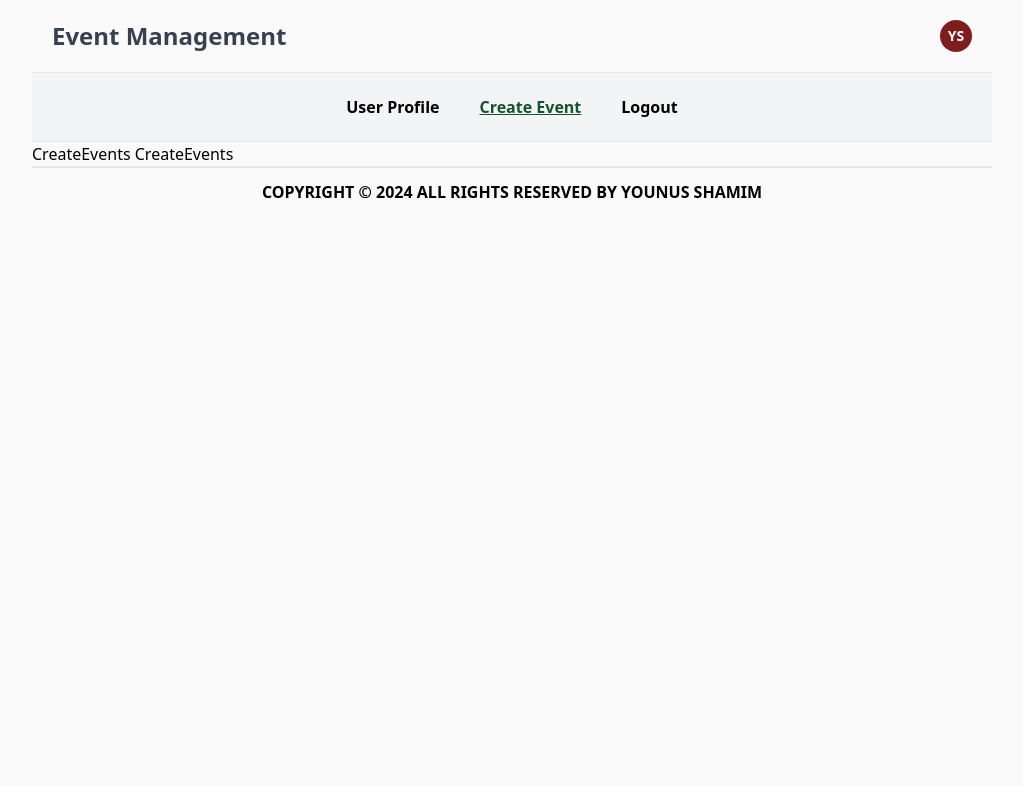
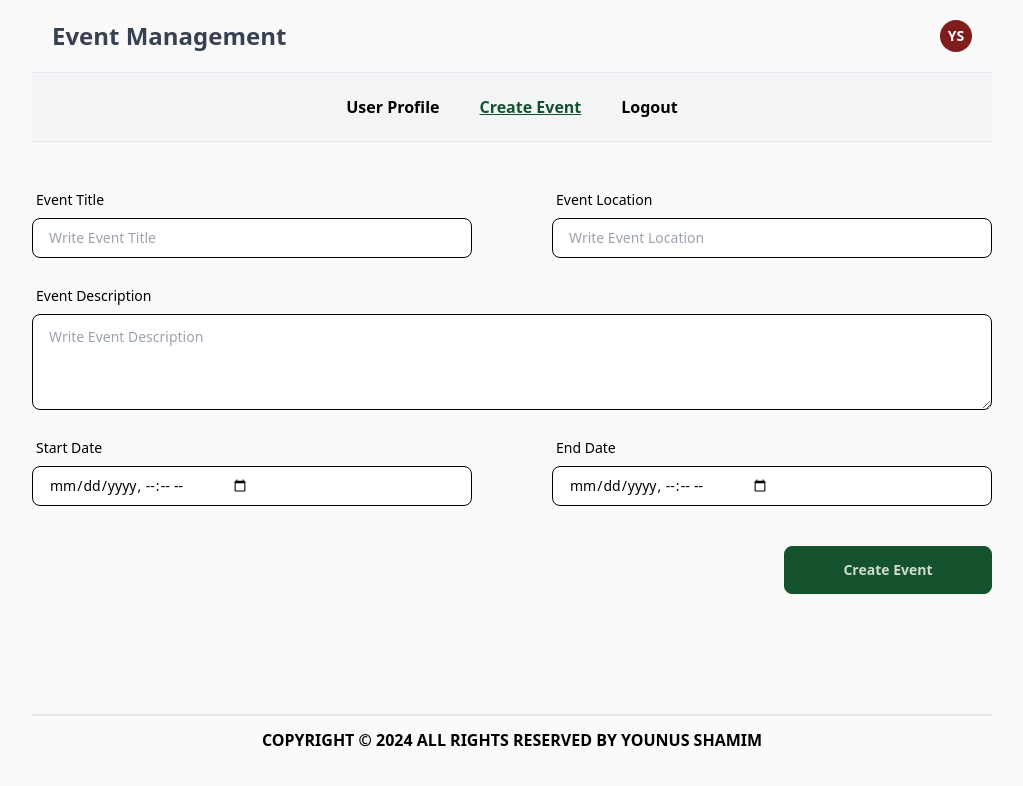
Before and after one commit to younusshamim/event-management, a React (Vite) app: page /create-event in a window 1280 px wide. Shown: the top 786 px of the page, without its empty margins (128-1151 px from the left). Built offline with nearby package versions, Linux system fonts and the light colour scheme.

Commit message:
create event form

```diff
--- a/package.json
+++ b/package.json
@@ -10,6 +10,7 @@
     "preview": "vite preview"
   },
   "dependencies": {
+    "@hookform/resolvers": "^3.6.0",
     "@reduxjs/toolkit": "^2.2.5",
     "axios": "^1.7.2",
     "clsx": "^2.1.1",
@@ -22,7 +23,8 @@
     "react-redux": "^9.1.2",
     "react-router-dom": "^6.23.1",
     "react-spinners": "^0.13.8",
-    "tailwind-merge": "^2.3.0"
+    "tailwind-merge": "^2.3.0",
+    "yup": "^1.4.0"
   },
   "devDependencies": {
     "@types/react": "^18.2.66",
--- /dev/null
+++ b/src/components/Input.jsx
@@ -0,0 +1,57 @@
+import cn from "../utils/class-names";
+
+const Input = ({
+  type = "text",
+  label,
+  error,
+  className,
+  labelClassName,
+  inputWrapClassName,
+  inputClassName,
+  errorClassName,
+  ...rest
+}) => {
+  return (
+    <label className={cn("form-control w-full", className)}>
+      <div className={cn("label", labelClassName)}>
+        <span className="label-text">{label}</span>
+      </div>
+
+      <label
+        className={cn(
+          "input input-bordered flex items-center gap-2 h-10",
+          inputWrapClassName
+        )}
+      >
+        <input
+          type={type}
+          className={cn("text-sm", inputClassName)}
+          {...rest}
+        />
+
+        {type === "search" ? (
+          <svg
+            xmlns="http://www.w3.org/2000/svg"
+            viewBox="0 0 16 16"
+            fill="currentColor"
+            className="w-4 h-4 opacity-70"
+          >
+            <path
+              fillRule="evenodd"
+              d="M9.965 11.026a5 5 0 1 1 1.06-1.06l2.755 2.754a.75.75 0 1 1-1.06 1.06l-2.755-2.754ZM10.5 7a3.5 3.5 0 1 1-7 0 3.5 3.5 0 0 1 7 0Z"
+              clipRule="evenodd"
+            />
+          </svg>
+        ) : null}
+      </label>
+
+      {error && (
+        <div className={cn("label text-red-500", errorClassName)}>
+          <span className="label-text-alt">{error}</span>
+        </div>
+      )}
+    </label>
+  );
+};
+
+export default Input;
--- a/src/components/SearchInput.jsx
+++ /dev/null
@@ -1,45 +0,0 @@
-import cn from "../utils/class-names";
-
-const SearchInput = ({
-  className,
-  label,
-  labelClassName,
-  inputWrapClassName,
-  inputClassName,
-  ...rest
-}) => {
-  return (
-    <div className={cn("", className)}>
-      <p className={cn("mb-1 text-sm", labelClassName)}>{label}</p>
-
-      <label
-        className={cn(
-          "input input-bordered flex items-center gap-2 h-10",
-          inputWrapClassName
-        )}
-      >
-        <input
-          type="text"
-          className={cn("text-sm", inputClassName)}
-          placeholder="Search"
-          {...rest}
-        />
-
-        <svg
-          xmlns="http://www.w3.org/2000/svg"
-          viewBox="0 0 16 16"
-          fill="currentColor"
-          className="w-4 h-4 opacity-70"
-        >
-          <path
-            fillRule="evenodd"
-            d="M9.965 11.026a5 5 0 1 1 1.06-1.06l2.755 2.754a.75.75 0 1 1-1.06 1.06l-2.755-2.754ZM10.5 7a3.5 3.5 0 1 1-7 0 3.5 3.5 0 0 1 7 0Z"
-            clipRule="evenodd"
-          />
-        </svg>
-      </label>
-    </div>
-  );
-};
-
-export default SearchInput;
--- /dev/null
+++ b/src/components/Textarea.jsx
@@ -0,0 +1,33 @@
+import cn from "../utils/class-names";
+
+const Textarea = ({
+  label,
+  error,
+  className,
+  //   labelClassName,
+  //   inputWrapClassName,
+  //   inputClassName,
+  //   errorClassName,
+  ...rest
+}) => {
+  return (
+    <label className={cn("form-control", className)}>
+      <div className="label">
+        <span className="label-text">{label}</span>
+      </div>
+
+      <textarea
+        className="textarea textarea-bordered h-24"
+        {...rest}
+      ></textarea>
+
+      {error && (
+        <div className="label text-red-500">
+          <span className="label-text-alt">{error}</span>
+        </div>
+      )}
+    </label>
+  );
+};
+
+export default Textarea;
--- /dev/null
+++ b/src/pages/CreateEvent/CreateEditEvent.jsx
@@ -0,0 +1,63 @@
+import { useForm } from "react-hook-form";
+import Input from "../../components/Input";
+import { yupResolver } from "@hookform/resolvers/yup";
+import createEventValidator from "../../validators/create-event.validator";
+import PrimaryBtn from "../../components/PrimaryBtn";
+import Textarea from "../../components/Textarea";
+
+const CreateEditEvent = () => {
+  const {
+    register,
+    handleSubmit,
+    formState: { errors },
+  } = useForm({
+    resolver: yupResolver(createEventValidator),
+    //   defaultValues: country,
+  });
+
+  const onSubmit = async () => {};
+
+  return (
+    <form onSubmit={handleSubmit(onSubmit)} className="pt-10 pb-20">
+      <div className="grid grid-cols-2 gap-x-20 gap-y-5">
+        <Input
+          label="Event Title"
+          placeholder="Write Event Title"
+          {...register("title")}
+          error={errors.title?.message}
+        />
+        <Input
+          label="Event Location"
+          placeholder="Write Event Location"
+          {...register("location")}
+          error={errors.location?.message}
+        />
+        <Textarea
+          className="col-span-2"
+          label="Event Description"
+          placeholder="Write Event Description"
+          {...register("description")}
+          error={errors.description?.message}
+        />
+        <Input
+          type="datetime-local"
+          label="Start Date"
+          {...register("start")}
+          error={errors.start?.message}
+        />
+        <Input
+          type="datetime-local"
+          label="End Date"
+          {...register("end")}
+          error={errors.end?.message}
+        />
+      </div>
+
+      <div className="my-10 flex justify-end">
+        <PrimaryBtn className="w-52">Create Event</PrimaryBtn>
+      </div>
+    </form>
+  );
+};
+
+export default CreateEditEvent;
--- a/src/pages/CreateEvent/CreateEvents.jsx
+++ b/src/pages/CreateEvent/CreateEvents.jsx
@@ -1,5 +1,11 @@
+import CreateEditEvent from "./CreateEditEvent";
+
 const CreateEvents = () => {
-  return <div>CreateEvents CreateEvents</div>;
+  return (
+    <div>
+      <CreateEditEvent />
+    </div>
+  );
 };
 
 export default CreateEvents;
--- a/src/pages/UerProfile/FilterOptions.jsx
+++ b/src/pages/UerProfile/FilterOptions.jsx
@@ -2,7 +2,7 @@ import "react-date-range/dist/styles.css";
 import "react-date-range/dist/theme/default.css";
 import { DateRangePicker } from "react-date-range";
 import { format } from "date-fns";
-import SearchInput from "../../components/SearchInput";
+import Input from "../../components/Input";
 
 const FilterOptions = ({ searchFields, selectedRange, setSelectedRange }) => {
   const startDate = selectedRange[0].startDate;
@@ -14,7 +14,7 @@ const FilterOptions = ({ searchFields, selectedRange, setSelectedRange }) => {
     <div className="flex gap-5 my-10">
       {/* search fields  */}
       {searchFields.map((props, index) => (
-        <SearchInput key={index} className="" {...props} />
+        <Input key={index} type="search" {...props} />
       ))}
 
       {/* date range picker  */}
--- /dev/null
+++ b/src/validators/create-event.validator.js
@@ -0,0 +1,11 @@
+import * as yup from "yup";
+
+const createEventValidator = yup.object().shape({
+  title: yup.string().required("Event title is required"),
+  location: yup.string().required("Event location is required"),
+  description: yup.string().required("Event description is required"),
+  start: yup.date().required("Start date is required"),
+  end: yup.date().required("End date is required"),
+});
+
+export default createEventValidator;
```
Also changed, not shown: 1 other file (tests, documents, lock files or other folders).
